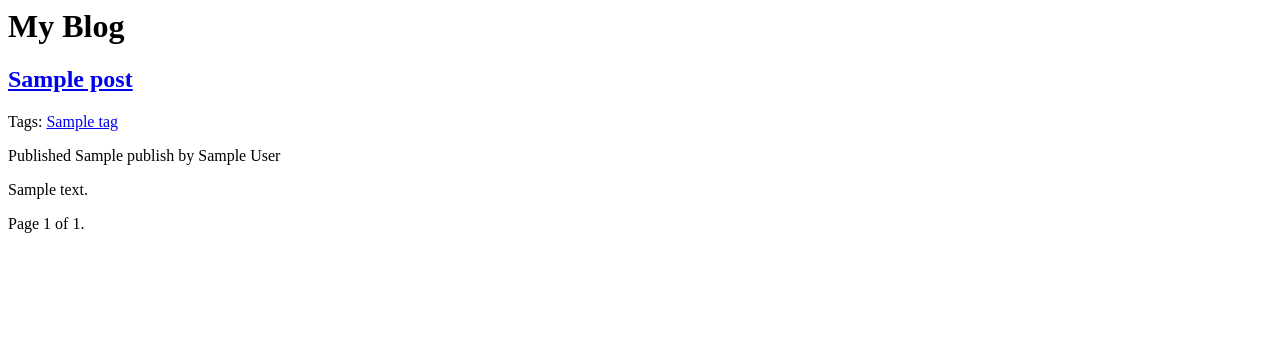
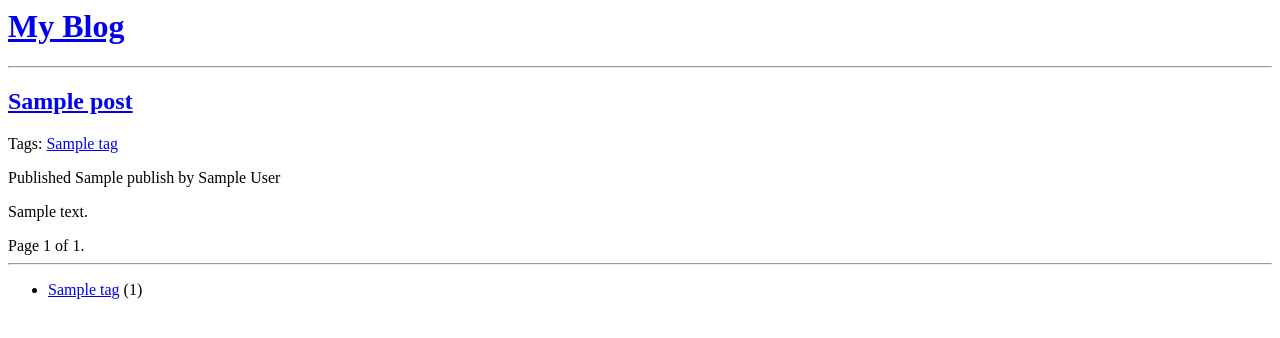
Before and after one commit to Crystal9202/DJANGO, a Django app: template mysite/blog/templates/post/list.html in a window 1280 px wide. Shown: the top 338 px of the page. Run offline with Django 4.2, Linux system fonts and the light colour scheme; the template is opened without the code that fills it: most values are stand-ins (such as "Sample title", 1, 10 or a date in 2020).

Commit message:
tag的分類統計列表顯示+做一個返回首頁的連結

```diff
--- a/mysite/blog/templates/post/detail.html
+++ b/mysite/blog/templates/post/detail.html
@@ -1,5 +1,6 @@
 {% block content %}
-
+<h1><a href="{% url "blog:post_list" %}">My Blog</a></h1>
+<hr>
 
 <h1>
     {{ post.title }}
--- a/mysite/blog/templates/post/list.html
+++ b/mysite/blog/templates/post/list.html
@@ -1,5 +1,6 @@
 {% block content %}
-    <h1>My Blog</h1>
+    <h1><a href="{% url "blog:post_list" %}">My Blog</a></h1>
+    <hr>
     {% for post in posts %}
         <h2>
             <a href="{{ post.get_url }}">
@@ -39,5 +40,15 @@
         </span>
     </div>
 
+<hr>
+<div>
+    <ul>
+        {% for tag in tag_list %}
+            <li>
+                <a href="{% url "blog:post_list_by_tag" tag.slug %}">{{ tag.name }}</a>
+                ({{ tag.taggit_taggeditem_items.count }})</li>
+        {% endfor %}
+    </ul>
+</div>
 
 {% endblock %}
--- a/mysite/blog/views.py
+++ b/mysite/blog/views.py
@@ -11,6 +11,7 @@ def post_list(request , tag_slug=None):
         post_list = Post.objects.filter(tags__in=[tag])
     else:
         post_list = Post.objects.all()
+    tag_list=Tag.objects.all()
     paginator = Paginator(post_list,3)
     page = request.GET.get('page')
     try:
@@ -24,7 +25,7 @@ def post_list(request , tag_slug=None):
     return render(
         request,
         'post/list.html',
-        {'posts': posts}
+        {'posts': posts , 'tag_list':tag_list}
     )
 
 def post_detail(request, year, month, day, slug):
```
